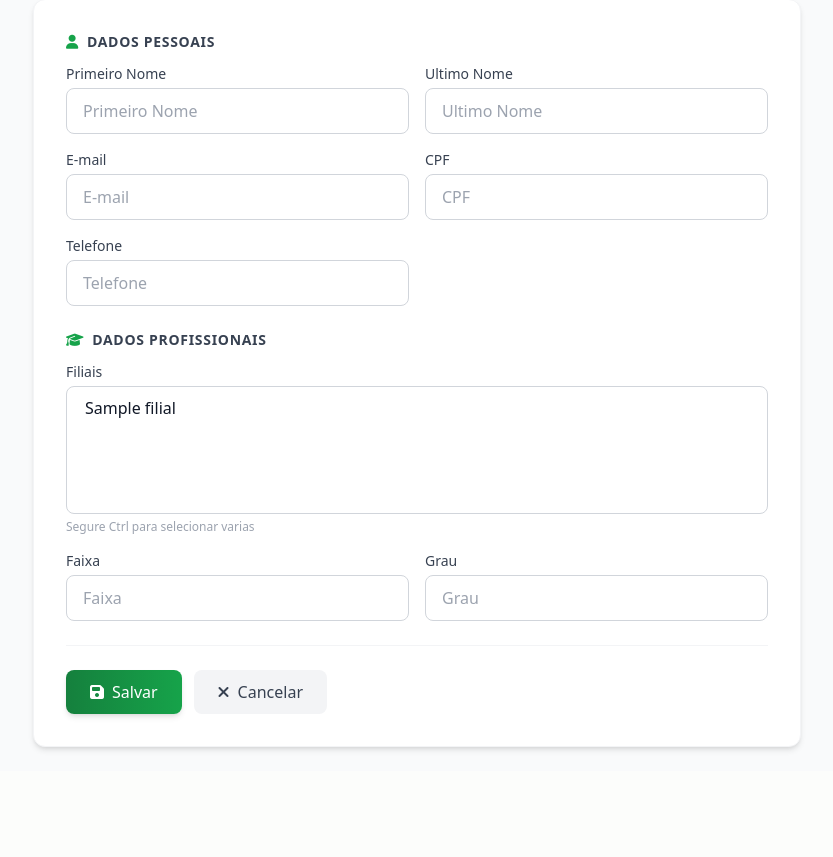
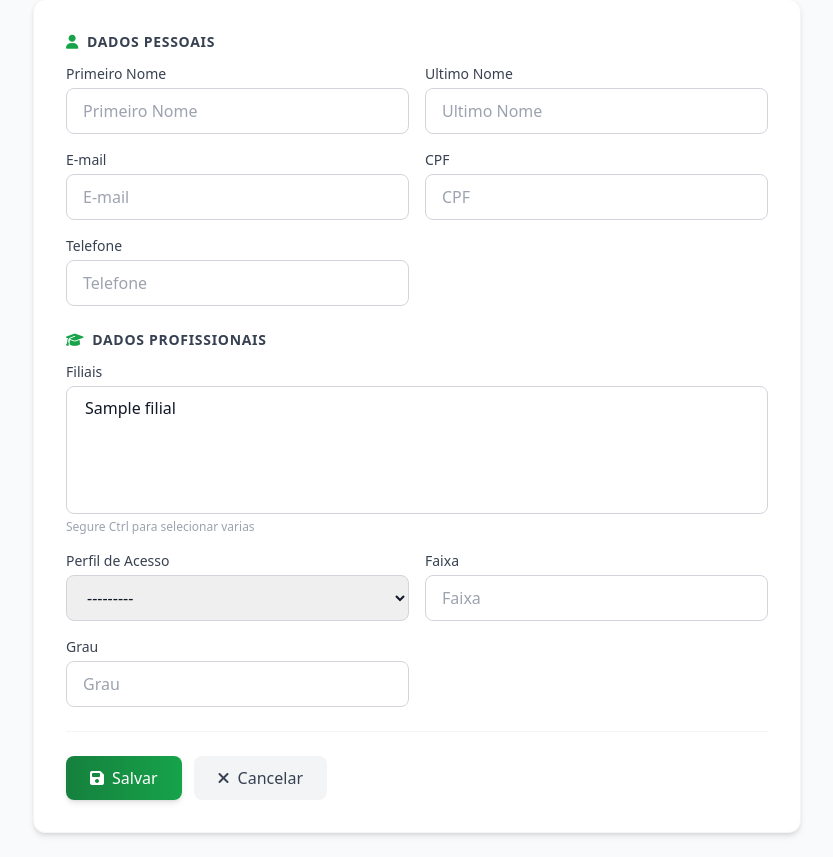
Before and after one commit to OrnilioNeto/avante-prd-python, a Django app: page /professores/novo/ in a window 1280 px wide. Shown: the part 169-1026 px from the top of the page, without its empty margins (223-1056 px from the left). Before the commit the page ends 920 px from the top, so only its background shows below. Run offline with Django 5.2, Linux system fonts and the light colour scheme; a user stored in the database is signed in; data comes from the database, SQL or seed files in the repository; tables that the repository leaves empty hold one stand-in row (values such as "Sample post"); some libraries are stand-ins or nearby versions.

Commit message:
fix: add perfil_acesso field rendering in professor form template

```diff
--- a/templates/professores/professor_form.html
+++ b/templates/professores/professor_form.html
@@ -28,7 +28,7 @@
         <i class="fas fa-graduation-cap text-green-600"></i> Dados Profissionais</h2>
       <div class="grid grid-cols-1 md:grid-cols-2 gap-4">
         {% for field in form %}
-          {% if field.name in 'faixa grau filiais' %}
+          {% if field.name in 'faixa grau filiais perfil_acesso' %}
           <div class="{% if field.name == 'filiais' %}col-span-2{% endif %}">
             <label class="block text-sm font-medium text-gray-700 mb-1">{{ field.label }}</label>
             {% if field.name == 'filiais' %}
@@ -38,6 +38,12 @@
               {% endfor %}
             </select>
             <p class="text-xs text-gray-400 mt-1">Segure Ctrl para selecionar varias</p>
+            {% elif field.name == 'perfil_acesso' %}
+            <select name="{{ field.name }}" class="input-focus w-full border border-gray-300 rounded-lg px-4 py-2.5">
+              {% for value, label in field.field.choices %}
+              <option value="{{ value }}" {% if value|stringformat:"s" == field.value|stringformat:"s" %}selected{% endif %}>{{ label }}</option>
+              {% endfor %}
+            </select>
             {% else %}
             <input type="text" name="{{ field.name }}" value="{{ field.value|default:'' }}" class="input-focus w-full border border-gray-300 rounded-lg px-4 py-2.5" placeholder="{{ field.label }}">
             {% endif %}
```
